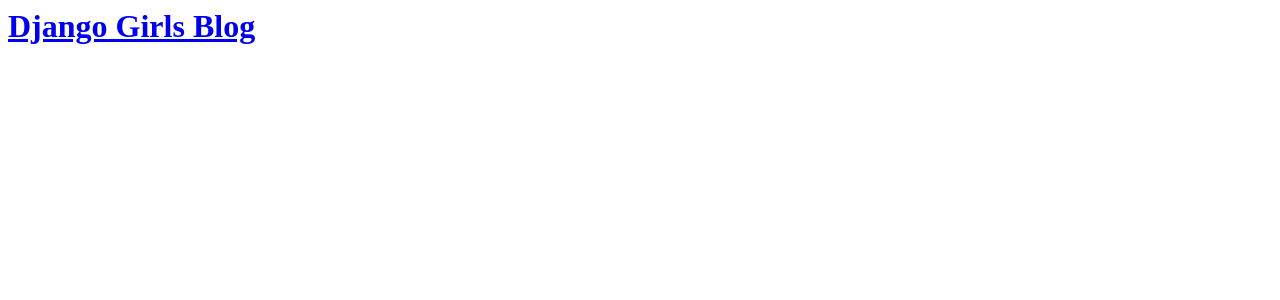
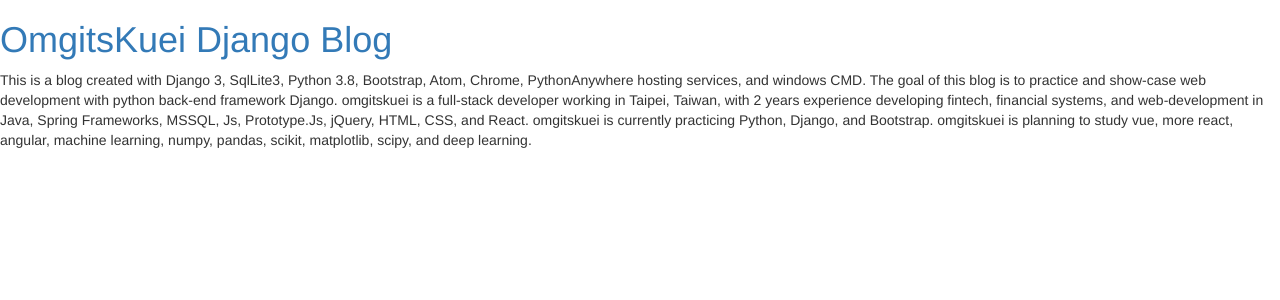
Before and after one commit to omgitskuei/Python-Blog, a Django app: page / in a window 1280 px wide. Shown: the top 300 px of the page. Run offline with Django 3.2, Linux system fonts and the light colour scheme; data that the repository does not hold is empty; some libraries are stand-ins or nearby versions.

Commit message:
Update post_list.html

```diff
--- a/blogApp/templates/blog/post_list.html
+++ b/blogApp/templates/blog/post_list.html
@@ -1,13 +1,27 @@
 <html>
 
   <head>
-  <title>Django Girls blog</title>
+    <title>OmgitsKuei Django blog</title>
+    <!-- Import Bootstrap -->
+    <link rel="stylesheet" href="//maxcdn.bootstrapcdn.com/bootstrap/3.2.0/css/bootstrap.min.css">
+    <link rel="stylesheet" href="//maxcdn.bootstrapcdn.com/bootstrap/3.2.0/css/bootstrap-theme.min.css">
   </head>
 
   <body>
     <div>
-    <h1><a href="/">Django Girls Blog</a></h1>
+      <h1>
+        <a href="/">OmgitsKuei Django Blog</a>
+      </h1>
+      <p>
+        This is a blog created with Django 3, SqlLite3, Python 3.8, Bootstrap, Atom, Chrome, PythonAnywhere hosting services, and windows CMD.
+        The goal of this blog is to practice and show-case web development with python back-end framework Django.
+        omgitskuei is a full-stack developer working in Taipei, Taiwan, with 2 years experience developing fintech, financial systems, and web-development
+        in Java, Spring Frameworks, MSSQL, Js, Prototype.Js, jQuery, HTML, CSS, and React.
+        omgitskuei is currently practicing Python, Django, and Bootstrap.
+        omgitskuei is planning to study vue, more react, angular, machine learning, numpy, pandas, scikit, matplotlib, scipy, and deep learning.
+      </p>
     </div>
+
 
     {% for post in posts %}
     <div>
@@ -15,7 +29,10 @@
       <h2><a href="">{{ post.title }}</a></h2>
       <p>{{ post.text|linebreaksbr }}</p>
     </div>
+
+    <hr>
     {% endfor %}
+
   </body>
 
 </html>
```
Lines whose indentation alone changed are shown as unchanged.
